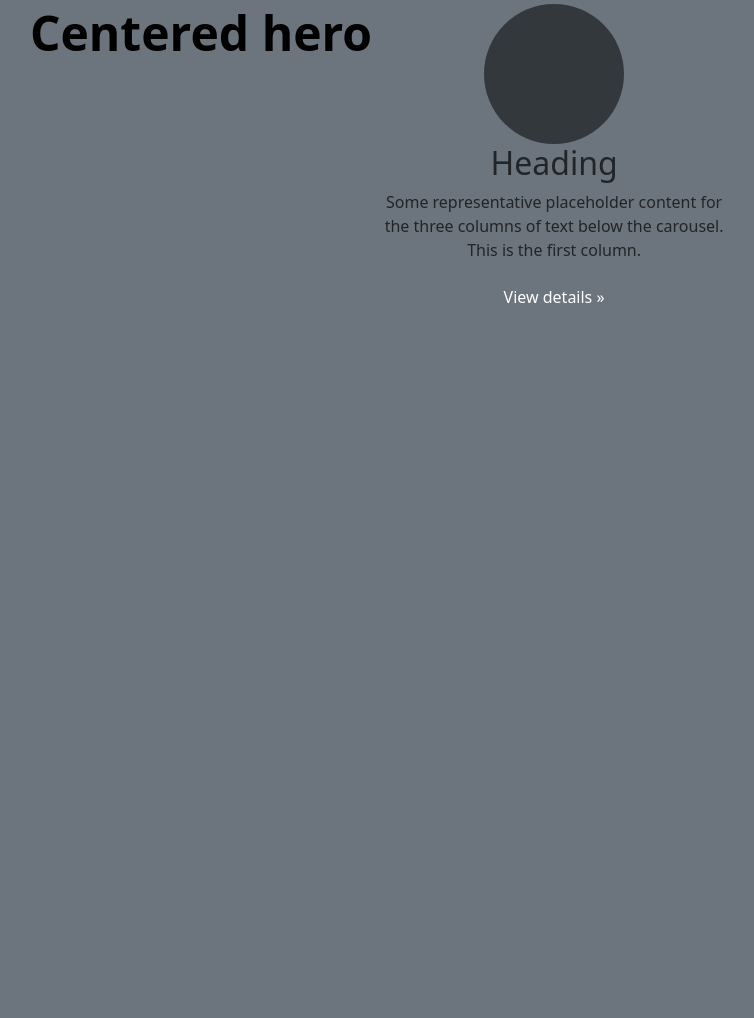
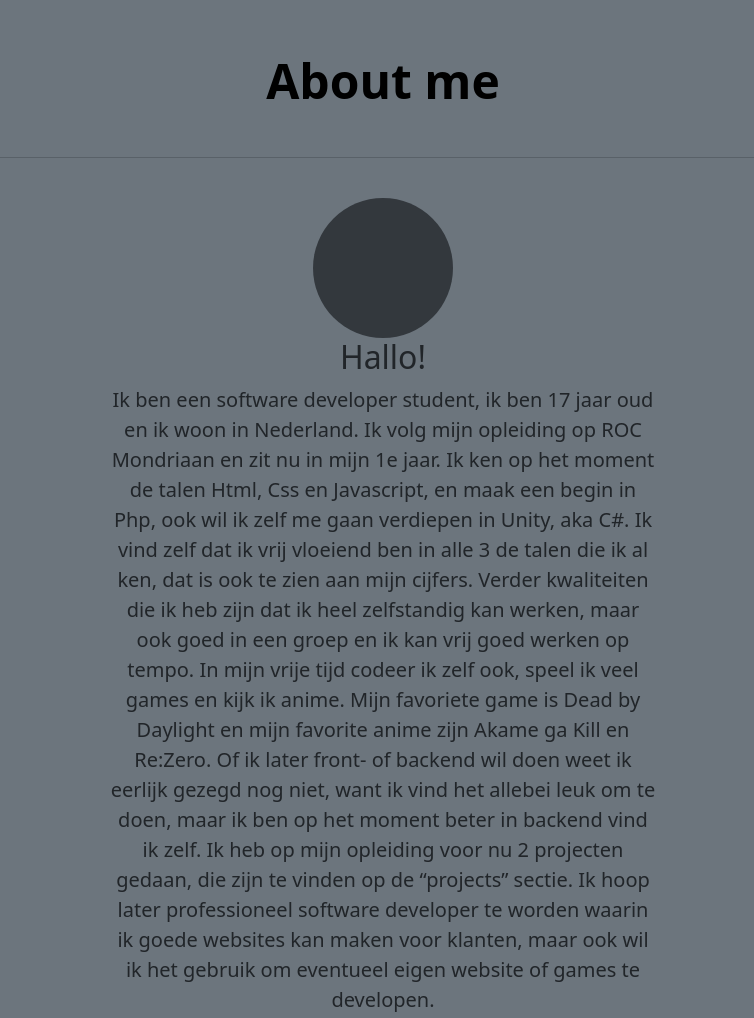
Before and after one commit to S-Jansen/S-Jansen.github.io, a plain HTML site: page index.html in a window 1280 px wide. Shown: the part 5844-6862 px from the top of the page, without its empty margins (257-1011 px from the left). Before the commit the page ends 6224 px from the top, so only its background shows below. Drawn offline with nearby package versions, Linux system fonts and the light colour scheme.

Commit message:
Imported about-me text

```diff
--- a/index.html
+++ b/index.html
@@ -141,14 +141,24 @@
                 <div class="col-md-5"> <svg aria-label="Placeholder: 500x500" class="bd-placeholder-img bd-placeholder-img-lg featurette-image img-fluid mx-auto" height="500" preserveAspectRatio="xMidYMid slice" role="img" width="500" xmlns="http://www.w3.org/2000/svg"><title>Placeholder</title><rect width="100%" height="100%" fill="var(--bs-secondary-bg)"></rect><text x="50%" y="50%" fill="var(--bs-secondary-color)" dy=".3em">500x500</text></svg> </div>
             </div>
         </section>
-        <section class="py-5 text-center container-md d-flex justify-content-center" id="about-me">
+        <section class="py-5 text-center container-md" id="about-me">
             <br><br>
-            <h1 class="display-5 fw-bold text-body-emphasis">Centered hero</h1>
+            <h1 class="display-5 fw-bold text-body-emphasis">About me</h1>
             <br>
             <hr class="featurette-divider">
             <br>
-            <div class="col-lg-4"> <svg aria-label="Placeholder" class="bd-placeholder-img rounded-circle" height="140" preserveAspectRatio="xMidYMid slice" role="img" width="140" xmlns="http://www.w3.org/2000/svg"><title>Placeholder</title><rect width="100%" height="100%" fill="var(--bs-secondary-color)"></rect></svg> <h2 class="fw-normal">Heading</h2> <p>Some representative placeholder content for the three columns of text below the carousel. This is the first column.</p>
-              <p><a class="btn btn-secondary" href="#">View details »</a></p>
+            <div class="d-flex justify-content-center">
+              <div class="col-lg-6 col-md-8 mx-auto"> <svg aria-label="Placeholder" class="bd-placeholder-img rounded-circle" height="140" preserveAspectRatio="xMidYMid slice" role="img" width="140" xmlns="http://www.w3.org/2000/svg"><title>Placeholder</title><rect width="100%" height="100%" fill="var(--bs-secondary-color)"></rect></svg>
+                <h2 class="fw-normal">Hallo!</h2>
+                <p class="lead">Ik ben een software developer student, ik ben 17 jaar oud en ik woon in Nederland. Ik volg mijn opleiding op
+                ROC Mondriaan en zit nu in mijn 1e jaar. Ik ken op het moment de talen Html, Css en Javascript, en maak een begin in Php,
+                ook wil ik zelf me gaan verdiepen in Unity, aka C#. Ik vind zelf dat ik vrij vloeiend ben in alle 3 de talen die ik al ken, dat is ook te zien
+                aan mijn cijfers. Verder kwaliteiten die ik heb zijn dat ik heel zelfstandig kan werken, maar ook goed in een groep en ik kan vrij goed werken op tempo. In mijn vrije tijd codeer ik zelf ook, speel ik veel games en kijk ik anime.
+                Mijn favoriete game is Dead by Daylight en mijn favorite anime zijn Akame ga Kill en Re:Zero. Of ik later front- of backend wil doen weet ik eerlijk gezegd nog niet, want ik vind het allebei leuk om te doen,
+                maar ik ben op het moment beter in backend vind ik zelf. Ik heb op mijn opleiding voor nu 2 projecten gedaan, die zijn te vinden op de “projects” sectie.
+                Ik hoop later professioneel software developer te worden waarin ik goede websites kan maken voor klanten, maar ook wil ik het gebruik om eventueel
+                eigen website of games te developen.</p>
+              </div>
             </div>
         </section>
     </div>
```
